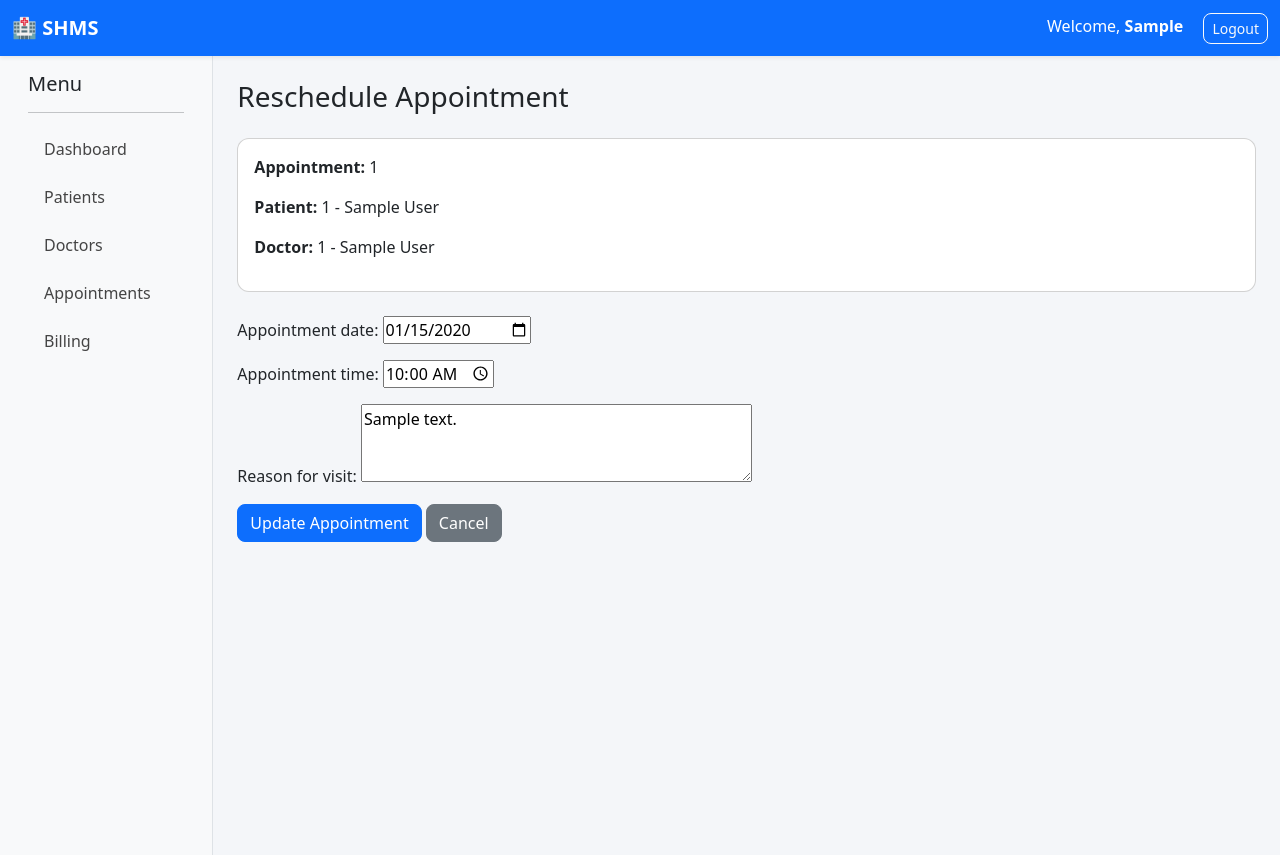
After one commit to Ritesh-Tiwari/shms, a Django app: page /appointments/1/update/ in a window 1280 px wide. The commit adds this page. Shown: the top 855 px of the page. Run offline with Django 5.2, Linux system fonts and the light colour scheme; a user stored in the database is signed in; tables that the repository leaves empty hold one stand-in row (values such as "Sample post").

Commit message:
feat(appointments): add rescheduling and cancellation

```diff
--- a/appointments/forms.py
+++ b/appointments/forms.py
@@ -1,3 +1,4 @@
+from django.utils import timezone
 from django import forms
 
 from .models import Appointment
@@ -21,6 +22,7 @@ class AppointmentForm(forms.ModelForm):
             "appointment_date": forms.DateInput(
                 attrs={
                     "type": "date",
+
                 }
             ),
             "appointment_time": forms.TimeInput(
@@ -34,3 +36,111 @@ class AppointmentForm(forms.ModelForm):
                 }
             ),
         }
+
+    def clean(self):
+
+        cleaned_data = super().clean()
+
+        appointment_date = cleaned_data.get(
+            "appointment_date"
+        )
+
+        appointment_time = cleaned_data.get(
+            "appointment_time"
+        )
+
+        if not appointment_date or not appointment_time:
+            return cleaned_data
+
+        now = timezone.localtime()
+        current_date = now.date()
+        current_time = now.time()
+
+        if appointment_date < current_date:
+
+            self.add_error(
+                "appointment_date",
+                "Appointment date cannot be in the past.",
+            )
+
+        elif (
+            appointment_date == current_date
+            and appointment_time <= current_time
+        ):
+
+            self.add_error(
+                "appointment_time",
+                "Appointment time must be in the future.",
+            )
+
+        return cleaned_data
+
+class AppointmentUpdateForm(forms.ModelForm):
+
+    class Meta:
+
+        model = Appointment
+
+        fields = [
+            "appointment_date",
+            "appointment_time",
+            "reason_for_visit",
+        ]
+
+        widgets = {
+            "appointment_date": forms.DateInput(
+                attrs={
+                    "type": "date",
+
+
+                }
+            ),
+            "appointment_time": forms.TimeInput(
+                attrs={
+                    "type": "time",
+                }
+            ),
+            "reason_for_visit": forms.Textarea(
+                attrs={
+                    "rows": 3,
+                }
+            ),
+        }
+
+    def clean(self):
+
+        cleaned_data = super().clean()
+
+        appointment_date = cleaned_data.get(
+            "appointment_date"
+        )
+
+        appointment_time = cleaned_data.get(
+            "appointment_time"
+        )
+
+        if not appointment_date or not appointment_time:
+            return cleaned_data
+
+        now = timezone.localtime()
+        current_date = now.date()
+        current_time = now.time()
+
+        if appointment_date < current_date:
+
+            self.add_error(
+                "appointment_date",
+                "Appointment date cannot be in the past.",
+            )
+
+        elif (
+            appointment_date == current_date
+            and appointment_time <= current_time
+        ):
+
+            self.add_error(
+                "appointment_time",
+                "Appointment time must be in the future.",
+            )
+
+        return cleaned_data
--- a/appointments/models.py
+++ b/appointments/models.py
@@ -62,14 +62,22 @@ class Appointment(models.Model):
         ]
 
         constraints = [
+
             models.UniqueConstraint(
                 fields=[
                     "doctor",
                     "appointment_date",
                     "appointment_time",
                 ],
-                name="unique_doctor_appointment_slot",
+                condition=models.Q(
+                    status__in=[
+                        AppointmentStatus.SCHEDULED,
+                        AppointmentStatus.CONFIRMED,
+                    ]
+                ),
+                name="unique_active_doctor_appointment_slot",
             ),
+
         ]
 
     def __str__(self):
--- a/appointments/urls.py
+++ b/appointments/urls.py
@@ -19,4 +19,21 @@ urlpatterns = [
         name="create",
     ),
 
+    path(
+        "<int:pk>/",
+        views.appointment_detail,
+        name="detail",
+    ),
+
+    path(
+        "<int:pk>/update/",
+        views.update_appointment,
+        name="update",
+    ),
+
+    path(
+        "<int:pk>/cancel/",
+        views.cancel_appointment,
+        name="cancel",
+    ),
 ]
--- a/appointments/views.py
+++ b/appointments/views.py
@@ -1,11 +1,11 @@
 from django.contrib import messages
-from django.shortcuts import redirect, render
+from django.shortcuts import redirect, render, get_object_or_404
 from django.core.paginator import Paginator
 
 from core.decorators import role_required
 from accounts.choices import UserRole
 from .models import Appointment
-from .forms import AppointmentForm
+from .forms import AppointmentForm, AppointmentUpdateForm
 from .services import AppointmentService
 
 
@@ -85,3 +85,138 @@ def appointment_list(request):
             "page_obj": page_obj,
         },
     )
+
+
+
+@role_required(
+    UserRole.ADMIN,
+)
+def appointment_detail(request, pk):
+
+    appointment = get_object_or_404(
+        Appointment.objects.select_related(
+            "patient__user",
+            "doctor__user",
+        ),
+        pk=pk,
+    )
+
+    return render(
+        request,
+        "appointments/detail.html",
+        {
+            "appointment": appointment,
+        },
+    )
+
+@role_required(
+    UserRole.ADMIN,
+)
+def update_appointment(request, pk):
+
+    appointment = get_object_or_404(
+        Appointment.objects.select_related(
+            "patient__user",
+            "doctor__user",
+        ),
+        pk=pk,
+    )
+
+    if request.method == "POST":
+
+        form = AppointmentUpdateForm(
+            request.POST,
+            instance=appointment,
+        )
+
+        if form.is_valid():
+
+            try:
+
+                AppointmentService.update_appointment(
+                    appointment=appointment,
+                    appointment_data=form.cleaned_data,
+                )
+
+                messages.success(
+                    request,
+                    "Appointment updated successfully.",
+                )
+
+                return redirect(
+                    "appointments:detail",
+                    pk=appointment.pk,
+                )
+
+            except ValueError as error:
+
+                form.add_error(
+                    None,
+                    str(error),
+                )
+
+    else:
+
+        form = AppointmentUpdateForm(
+            instance=appointment,
+        )
+
+    return render(
+        request,
+        "appointments/update.html",
+        {
+            "form": form,
+            "appointment": appointment,
+        },
+    )
+
+@role_required(
+    UserRole.ADMIN,
+)
+def cancel_appointment(request, pk):
+
+    appointment = get_object_or_404(
+        Appointment.objects.select_related(
+            "patient__user",
+            "doctor__user",
+        ),
+        pk=pk,
+    )
+
+    if request.method == "POST":
+
+        try:
+
+            AppointmentService.cancel_appointment(
+                appointment=appointment,
+            )
+
+            messages.success(
+                request,
+                "Appointment cancelled successfully.",
+            )
+
+            return redirect(
+                "appointments:detail",
+                pk=appointment.pk,
+            )
+
+        except ValueError as error:
+
+            messages.error(
+                request,
+                str(error),
+            )
+
+            return redirect(
+                "appointments:detail",
+                pk=appointment.pk,
+            )
+
+    return render(
+        request,
+        "appointments/cancel.html",
+        {
+            "appointment": appointment,
+        },
+    )
--- a/config/settings.py
+++ b/config/settings.py
@@ -113,9 +113,9 @@ AUTH_PASSWORD_VALIDATORS = [
 # Internationalization
 # https://docs.djangoproject.com/en/6.0/topics/i18n/
 
-LANGUAGE_CODE = 'en-us'
+LANGUAGE_CODE = "en-us"
 
-TIME_ZONE = 'UTC'
+TIME_ZONE = "Asia/Kolkata"
 
 USE_I18N = True
 
--- /dev/null
+++ b/templates/appointments/update.html
@@ -0,0 +1,82 @@
+{% extends "base.html" %}
+
+{% block title %}
+Update Appointment
+{% endblock %}
+
+{% block content %}
+
+<h3 class="mb-4">
+    Reschedule Appointment
+</h3>
+
+<div class="card mb-4">
+
+    <div class="card-body">
+
+        <p>
+            <strong>Appointment:</strong>
+            {{ appointment.appointment_id }}
+        </p>
+
+        <p>
+            <strong>Patient:</strong>
+            {{ appointment.patient.patient_id }}
+            -
+            {{ appointment.patient.user.get_full_name }}
+        </p>
+
+        <p>
+            <strong>Doctor:</strong>
+            {{ appointment.doctor.doctor_id }}
+            -
+            {{ appointment.doctor.user.get_full_name }}
+        </p>
+
+    </div>
+
+</div>
+
+<form method="post">
+
+    {% csrf_token %}
+
+    {{ form.non_field_errors }}
+
+    <div class="mb-3">
+        {{ form.appointment_date.label_tag }}
+        {{ form.appointment_date }}
+        {{ form.appointment_date.errors }}
+    </div>
+
+    <div class="mb-3">
+        {{ form.appointment_time.label_tag }}
+        {{ form.appointment_time }}
+        {{ form.appointment_time.errors }}
+    </div>
+
+    <div class="mb-3">
+        {{ form.reason_for_visit.label_tag }}
+        {{ form.reason_for_visit }}
+        {{ form.reason_for_visit.errors }}
+    </div>
+
+    <button
+        type="submit"
+        class="btn btn-primary">
+
+        Update Appointment
+
+    </button>
+
+    <a
+        href="{% url 'appointments:detail' appointment.pk %}"
+        class="btn btn-secondary">
+
+        Cancel
+
+    </a>
+
+</form>
+
+{% endblock %}
```
Also changed, not shown: appointments/services.py (+62 -1 lines), templates/appointments/cancel.html (added, +89 -0 lines), templates/appointments/detail.html (added, +95 -0 lines), templates/appointments/list.html (+6 -1 lines), appointments/migrations/0002_remove_appointment_unique_doctor_appointment_slot_and_more.py (added).
